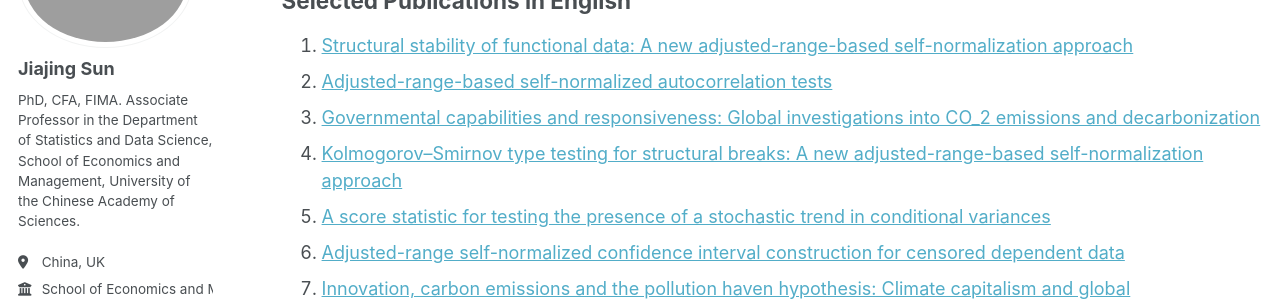
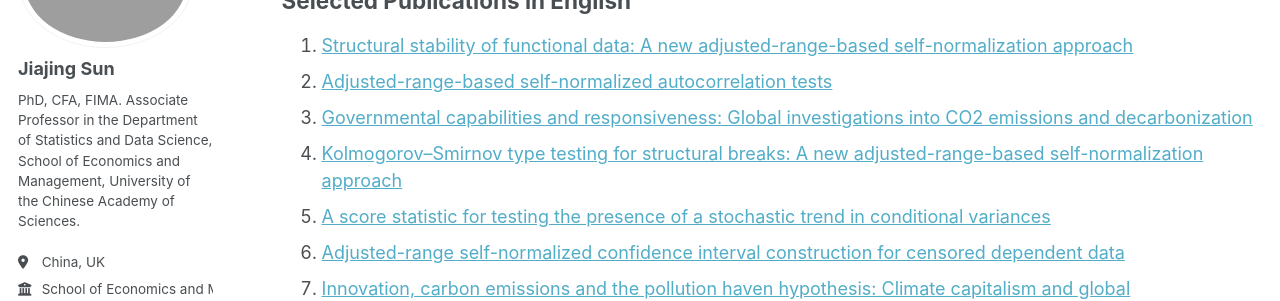
Before and after one commit to Jiajing-Sun/jiajing-sun.github.io, a Jekyll site: the page built from publications.md, in a window 1280 px wide and 900 px high. Shown: the part 185-486 px from the top of the window. Built offline with Jekyll 4.4.1, drawn with Linux system fonts in a browser that asks for light colours; some web fonts are replaced; a script bundle is joined from its source files by our own code; library files that are not in the unit come from our copies.

Commit message:
Update publications.md

```diff
--- a/publications.md
+++ b/publications.md
@@ -10,7 +10,7 @@ author_profile: true  # Ensure this is set to true
 
 1. [Structural stability of functional data: A new adjusted-range-based self-normalization approach](./paper-1)
 2. [Adjusted-range-based self-normalized autocorrelation tests](./paper-2)
-3. [Governmental capabilities and responsiveness: Global investigations into CO_2 emissions and decarbonization](./paper-3)
+3. [Governmental capabilities and responsiveness: Global investigations into CO2 emissions and decarbonization](./paper-3)
 4. [Kolmogorov–Smirnov type testing for structural breaks: A new adjusted-range-based self-normalization approach](./paper-4)
 5. [A score statistic for testing the presence of a stochastic trend in conditional variances](./paper-5)
 6. [Adjusted-range self-normalized confidence interval construction for censored dependent data](./paper-6)
```
